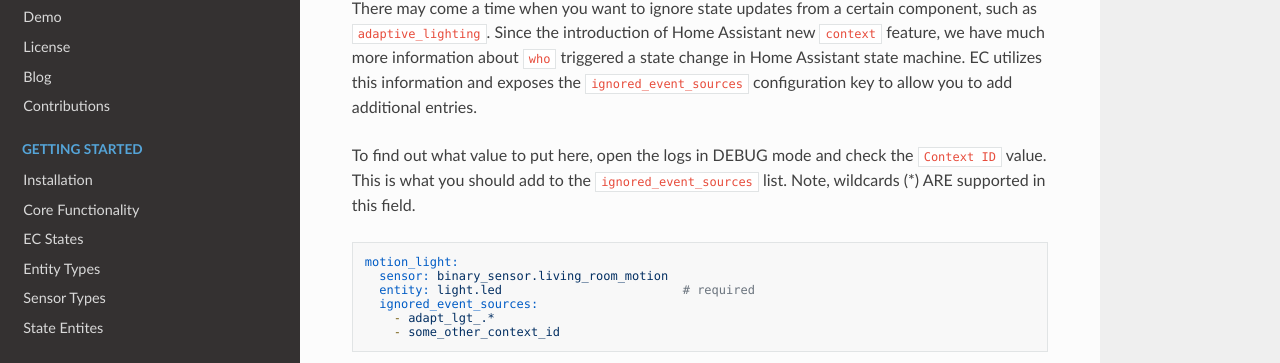
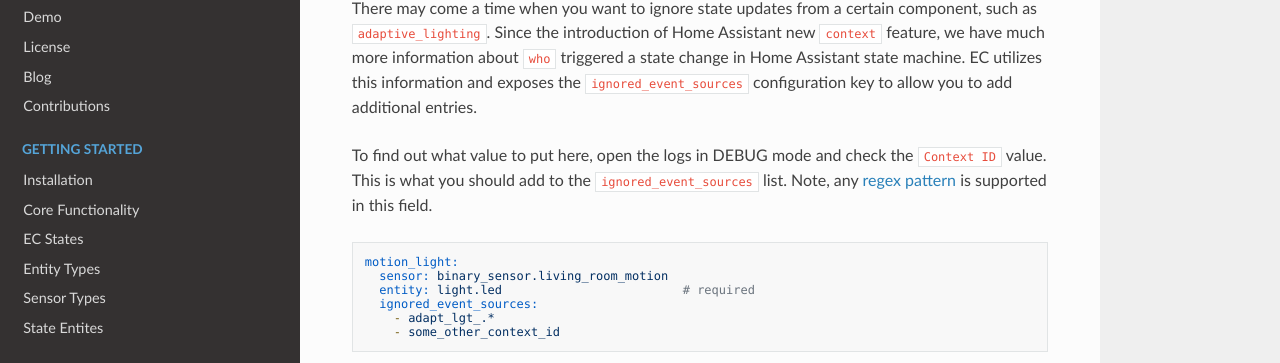
Before and after one commit to danobot/ec-docs, an MkDocs documentation site: the page built from docs/config-advanced/ignore-state-changes.md, in a window 1280 px wide. Shown: the part 235-598 px from the top of the page. Built offline with MkDocs 1.6.1, drawn with Linux system fonts in a browser that asks for light colours; nearby versions of some CDN libraries.

Commit message:
Update docs/config-advanced/ignore-state-changes.md
Co-authored-by: Bas Nijholt <basnijholt@gmail.com>

````diff
--- a/docs/config-advanced/ignore-state-changes.md
+++ b/docs/config-advanced/ignore-state-changes.md
@@ -8,7 +8,7 @@ EC ignores state updates that are the result of its own service calls to control
 
 There may come a time when you want to ignore state updates from a certain component, such as `adaptive_lighting`. Since the introduction of Home Assistant new `context` feature, we have much more information about `who` triggered a state change in Home Assistant state machine. EC utilizes this information and exposes the `ignored_event_sources` configuration key to allow you to add additional entries.
 
-To find out what value to put here, open the logs in DEBUG mode and check the `Context ID` value. This is what you should add to the `ignored_event_sources` list. Note, wildcards (*) ARE supported in this field.
+To find out what value to put here, open the logs in DEBUG mode and check the `Context ID` value. This is what you should add to the `ignored_event_sources` list. Note, any [regex pattern](https://docs.python.org/3/library/re.html) is supported in this field.
 
 ```yaml
 motion_light:
````
